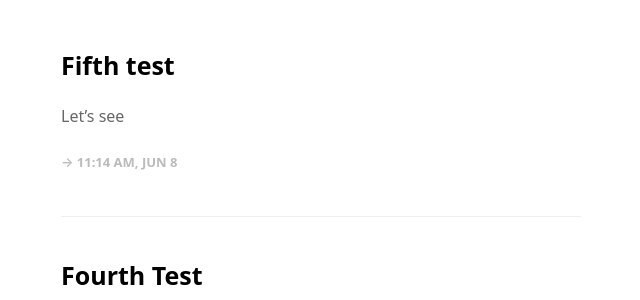
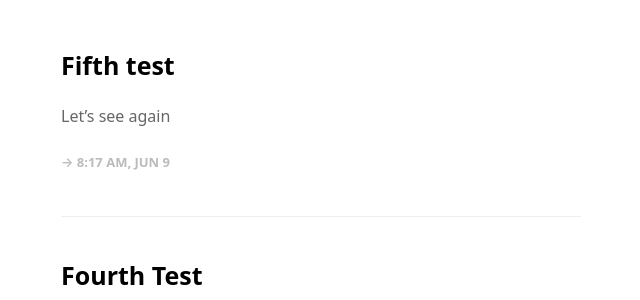
Before and after one commit to informationblocks/informationblocks.github.io, a Jekyll site: the page built from index.html, in a window 1280 px wide and 900 px high. Shown: the part 306-606 px from the top of the window, without its empty margins (319-959 px from the left). Built offline with Jekyll 4.4.1, drawn with Linux system fonts in a browser that asks for light colours; the list of posts is cut into pages by our own code.

Commit message:
new commit

```diff
--- a/_posts/2018-06-08-Fifth-test.markdown
+++ b/_posts/2018-06-08-Fifth-test.markdown
@@ -1,6 +1,6 @@
 ---
 layout: post
 title:  "Fifth test"
-date:   2018-06-08 11:14:58 +0200
+date:   2018-06-09 08:17:33 +0200
 ---
-Let's see
+Let's see again
```
